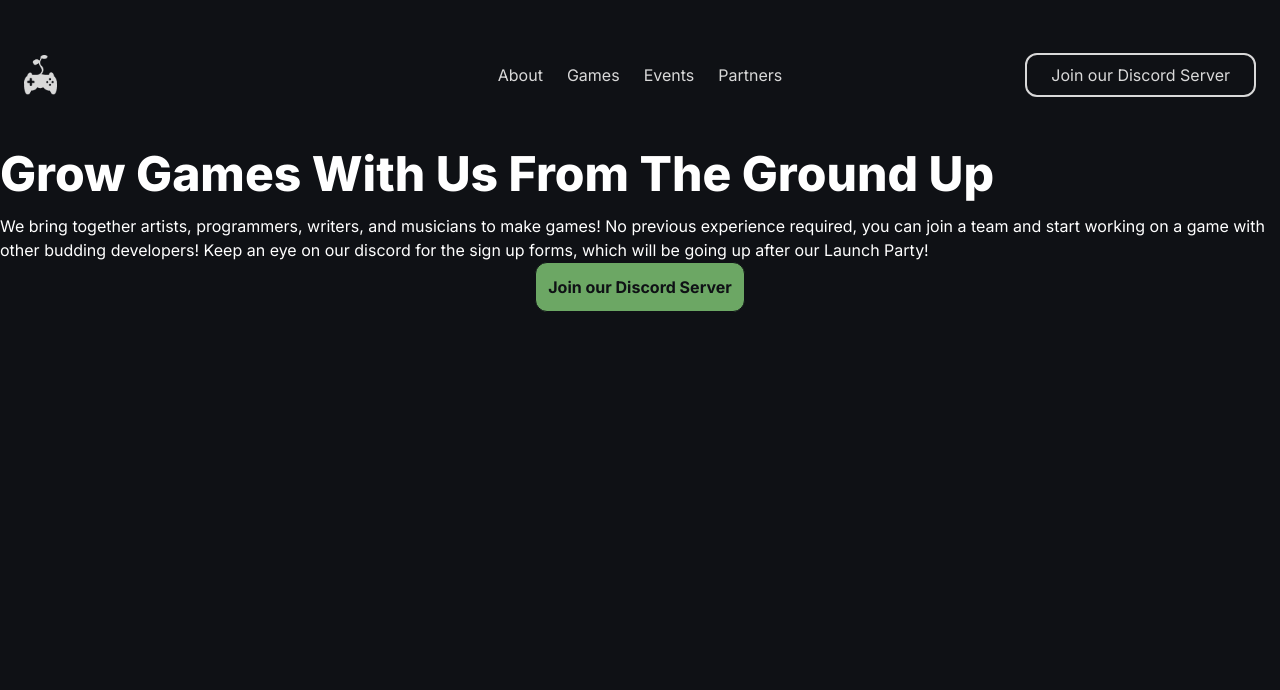
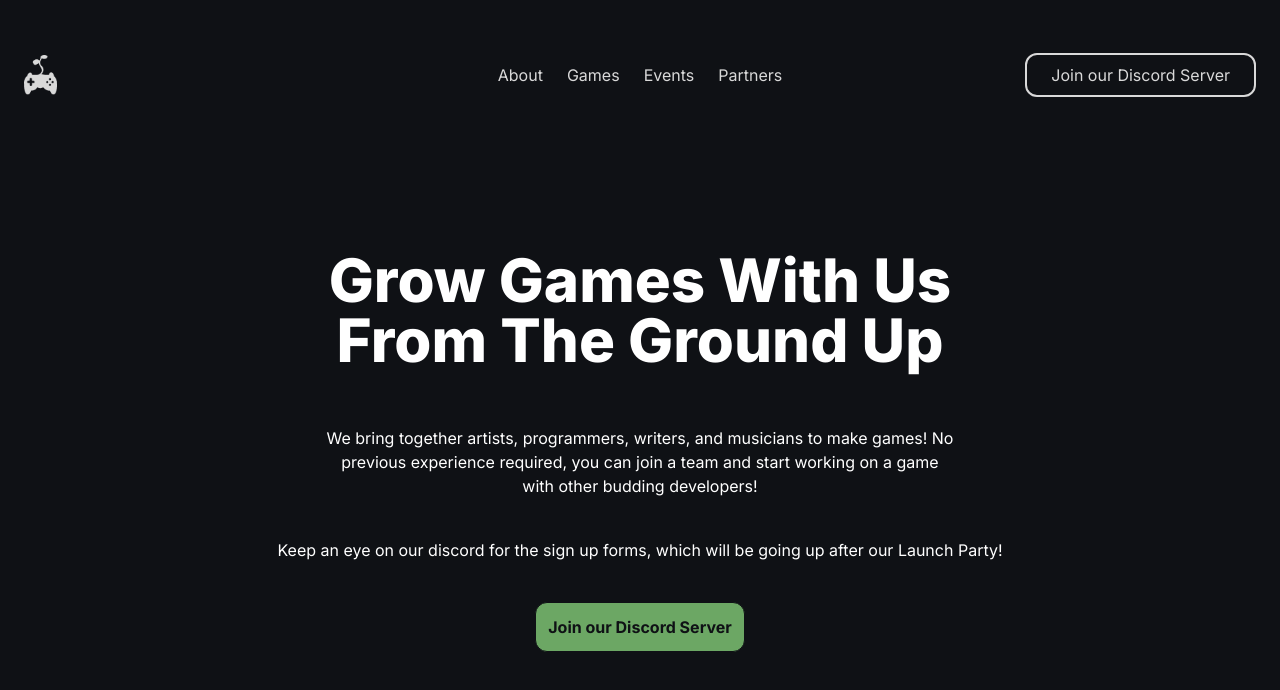
Before and after one commit to Jerrysun817/UBC_Game_Development_Website, a React (Vite) app: page / in a window 1280 px wide. Shown: the top 690 px of the page. Built offline with nearby package versions, Linux system fonts and the light colour scheme.

Commit message:
stylings on homepage

```diff
--- a/src/components/navbar/NavBar.tsx
+++ b/src/components/navbar/NavBar.tsx
@@ -11,7 +11,7 @@ export const NavBar = () => {
       <div
         className={`relative flex items-center justify-center bg-black w-full z-50 h-[150px] px-6`}
       >
-        <div className="absolute left-6">
+        <div className="absolute left-6 hover:opacity-70 transition">
           <Link to="/">
             <img src={logo} className="h-10" />
           </Link>
--- a/src/pages/homepage/HomePage.tsx
+++ b/src/pages/homepage/HomePage.tsx
@@ -2,14 +2,15 @@ import Button from "../../components/Button/Button";
 
 export const HomePage = () => {
   return (
-    <main className="flex flex-col justify-center align-middle">
-      <h1 className="text-5xl font-extrabold mb-4">Grow Games With Us From The Ground Up</h1>
+    <main className="flex flex-col justify-center content-center items-center">
+      <h1 className="text-6xl font-extrabold mb-4 text-center w-2/3 p-5 mt-20">Grow Games With Us <br /> From The Ground Up</h1>
 
-      <p>We bring together artists, programmers, writers, and musicians to make games! No previous experience required, you can join a team and start working on a game with other budding developers!
-        Keep an eye on our discord for the sign up forms, which will be going up after our Launch Party!
+      <p className="text-center w-2/3 p-5">We bring together artists, programmers, writers, and musicians to make games! No<br/> previous experience required, you can join a team and start working on a game<br/> with other budding developers!<br />
       </p>
 
-      <Button className="bg-green m-auto">Join our Discord Server</Button>
+      <p className="mt-5">Keep an eye on our discord for the sign up forms, which will be going up after our Launch Party!</p>
+
+      <Button className="bg-green m-auto my-10">Join our Discord Server</Button>
     </main>
   );
 };
```
